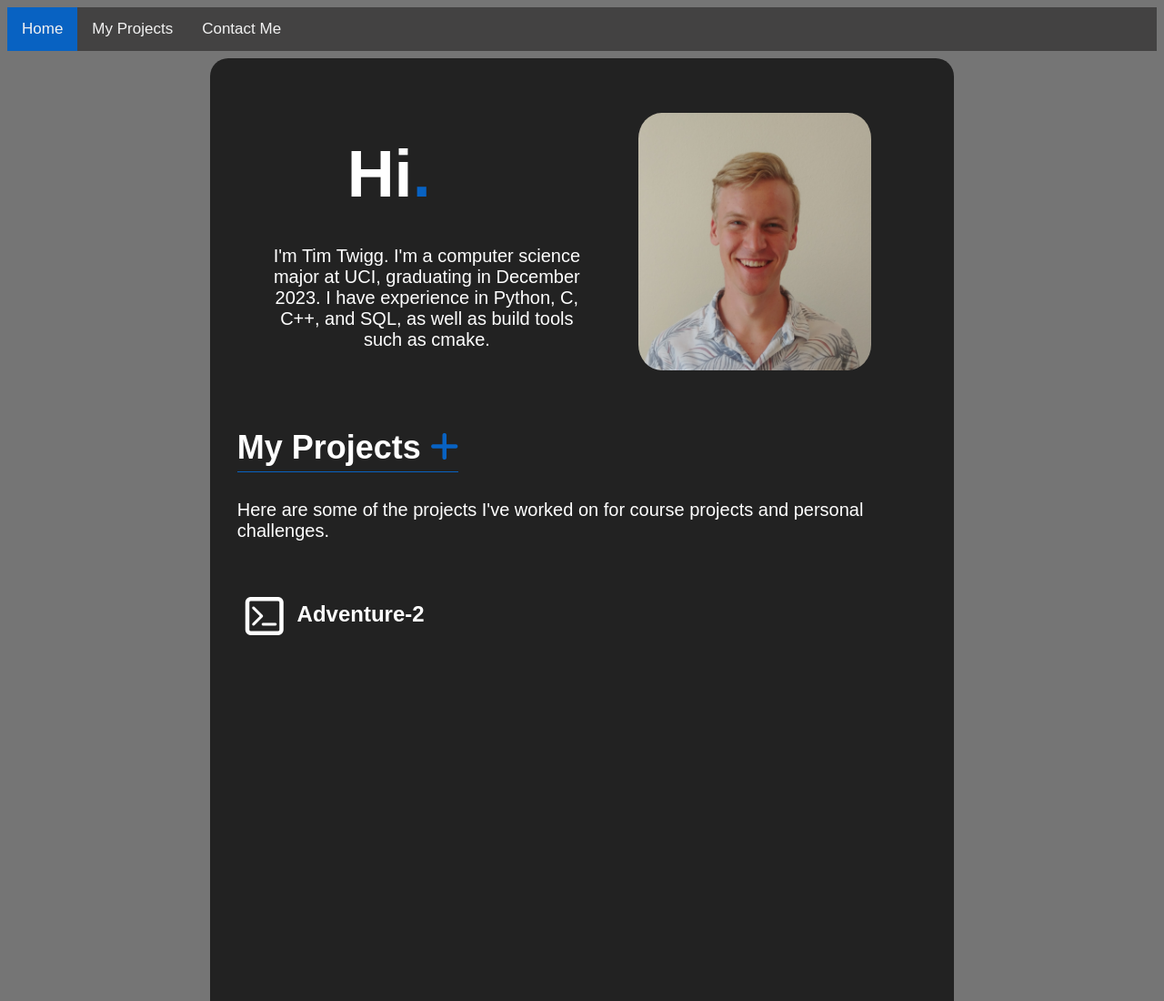
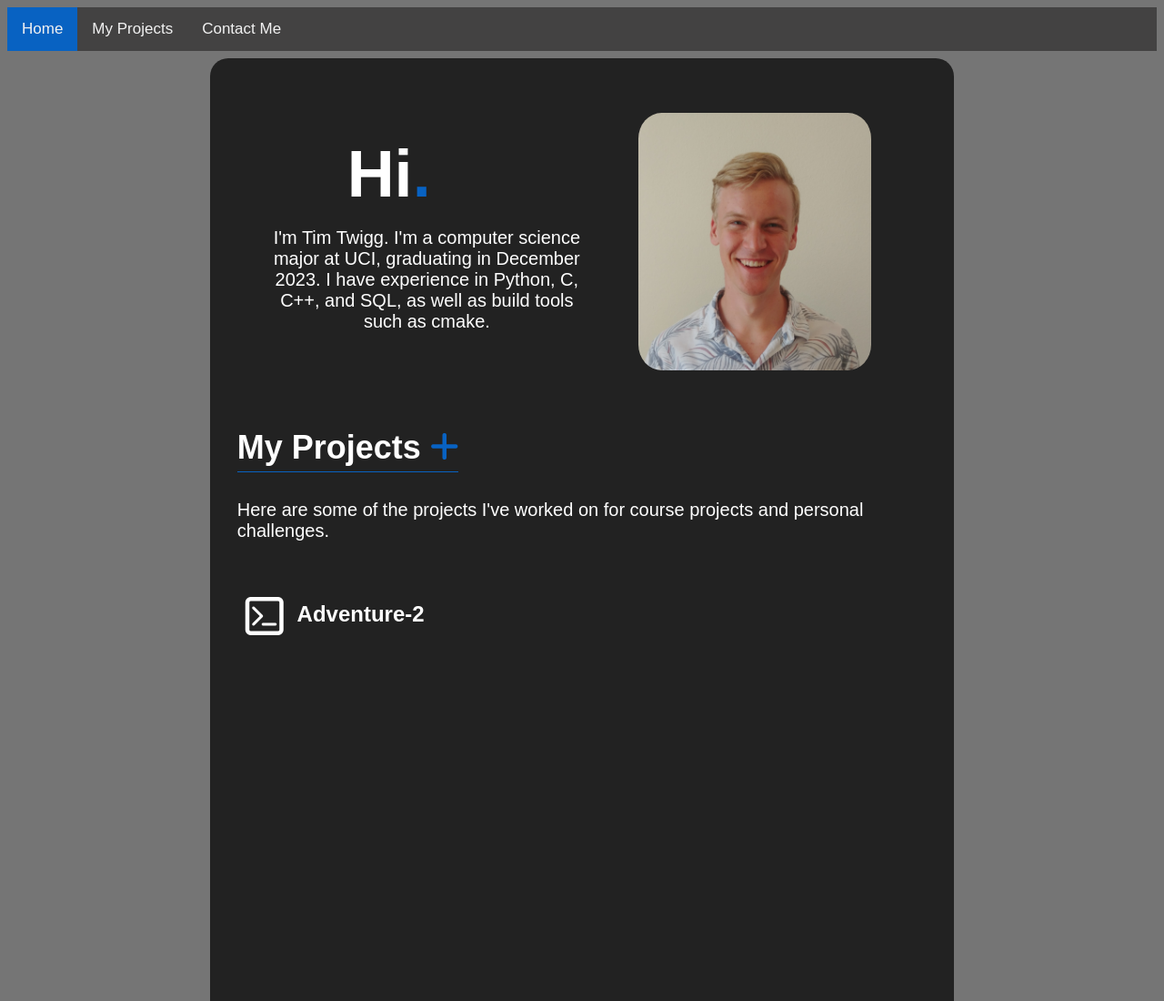
Before and after one commit to TimTwigg/timtwigg.github.io, a plain HTML site: page index.html in a window 1280 px wide. Shown: the top 1100 px of the page at 91% size. Drawn offline with nearby package versions, Linux system fonts and the light colour scheme.

Commit message:
Update styles.css

```diff
--- a/styles.css
+++ b/styles.css
@@ -108,7 +108,7 @@ header {
 
 header p {
     padding: 0 30px;
-    margin: none;
+    margin: 0;
 }
 
 .column {
```
